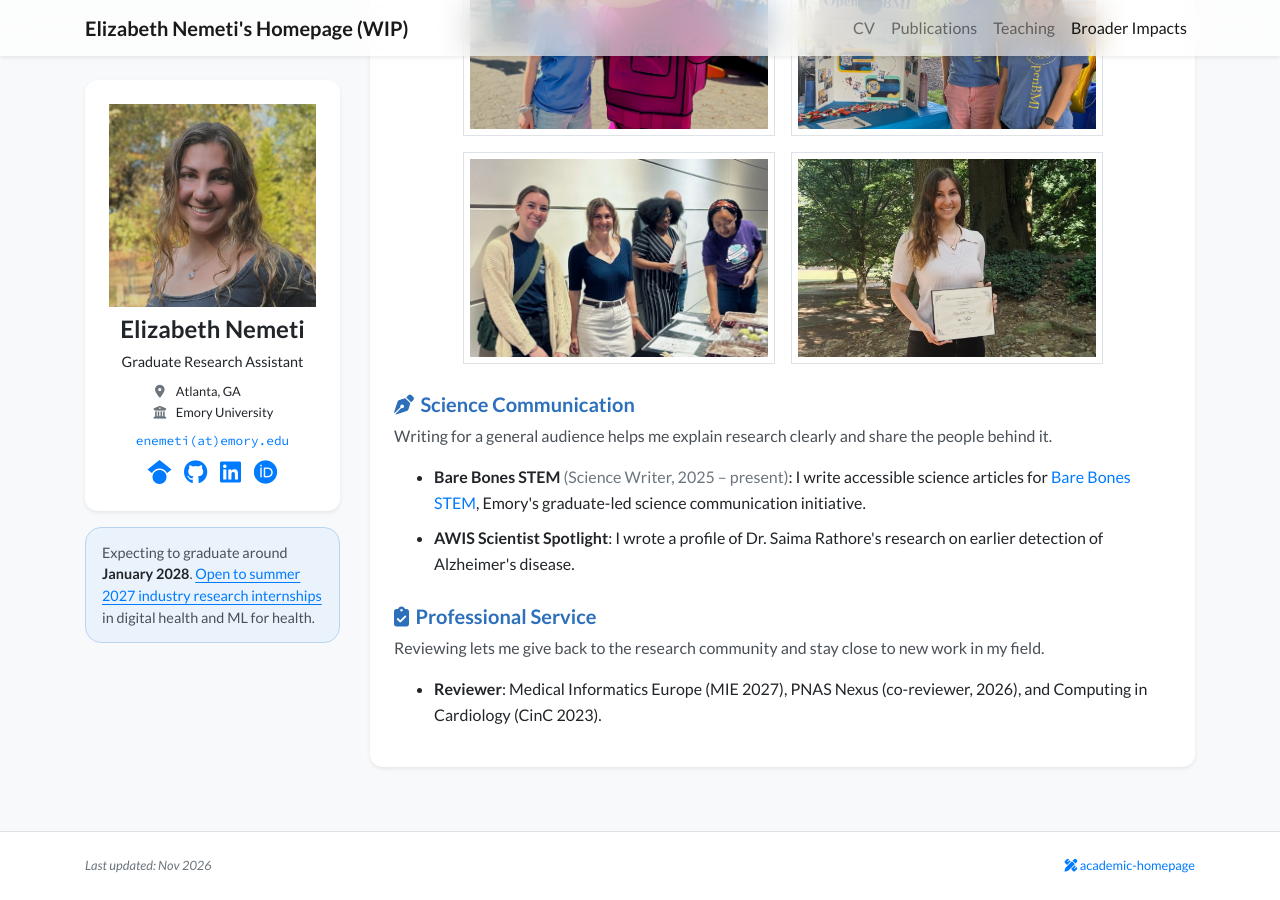
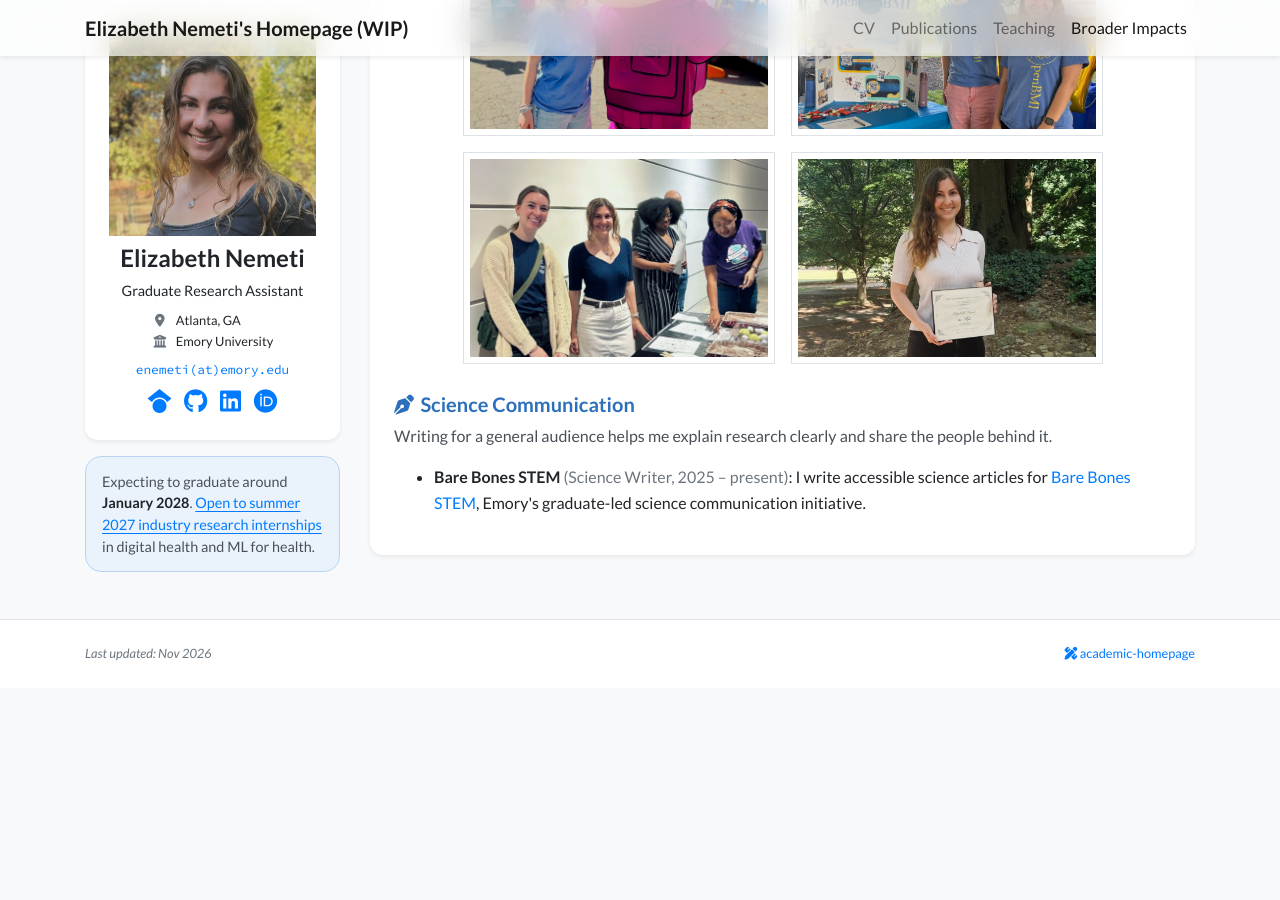
Before and after one commit to nemetielizabeth/nemetielizabeth.github.io, a Jekyll site: the page built from broader-impacts.html, in a window 1280 px wide and 900 px high, scrolled down 657 px. Built offline with Jekyll 4.4.1, drawn with Linux system fonts in a browser that asks for light colours; nearby versions of some CDN libraries; a style sheet for code colours, icons or effects is not loaded; after the commit the page ends 1345 px from its top, so only the background shows below that.

Commit message:
Drop reviewing section and Scientist Spotlight bullet
Co-Authored-By: Claude Opus 5.5 <noreply@anthropic.com>

```diff
--- a/broader-impacts.html
+++ b/broader-impacts.html
@@ -36,15 +36,6 @@ navbar_title: Broader Impacts
             </p>
             <ul class="bi-list">
                 <li><strong>Bare Bones STEM</strong> <span class="bi-when">(Science Writer, 2025 – present)</span>: I write accessible science articles for <a href="https://www.barebonestem.org/" target="_blank">Bare Bones STEM</a>, Emory's graduate-led science communication initiative.</li>
-                <li><strong>AWIS Scientist Spotlight</strong>: I wrote a profile of Dr. Saima Rathore's research on earlier detection of Alzheimer's disease.</li>
-            </ul>
-
-            <h5><i class="fas fa-clipboard-check"></i>Professional Service</h5>
-            <p class="bi-intro">
-                Reviewing lets me give back to the research community and stay close to new work in my field.
-            </p>
-            <ul class="bi-list">
-                <li><strong>Reviewer</strong>: Medical Informatics Europe (MIE 2027), PNAS Nexus (co-reviewer, 2026), and Computing in Cardiology (CinC 2023).</li>
             </ul>
         </div>
     </div>
```
